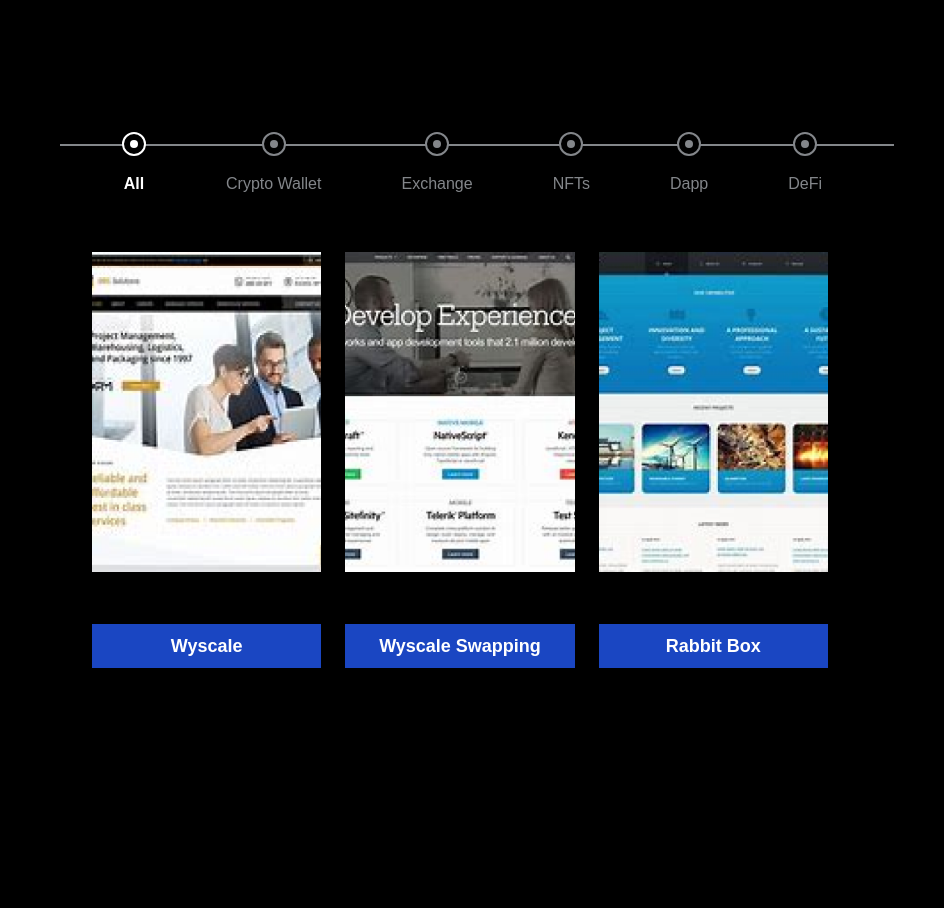
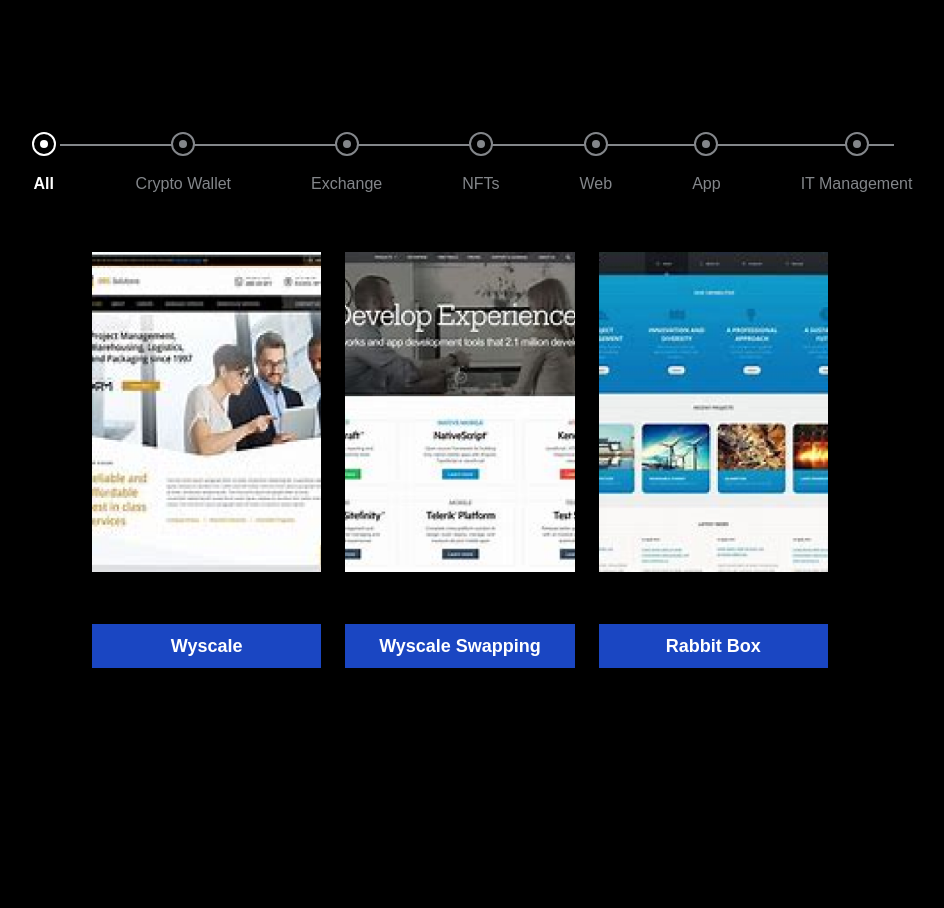
Before and after one commit to adarshkumar790/ledgerlinetechnology, a Next.js app: page /project in a window 1280 px wide. Shown: the part 800-1708 px from the top of the page, without its empty margins (180-1124 px from the left). Built offline with nearby package versions, Linux system fonts and the light colour scheme.

Commit message:
first commit

```diff
--- a/src/components/Project/Category.tsx
+++ b/src/components/Project/Category.tsx
@@ -3,7 +3,7 @@ import React, { useState } from "react";
 import Image from "next/image";
 
 
-const categories = ["All", "Crypto Wallet", "Exchange", "NFTs", "Dapp", "DeFi"];
+const categories = ["All", "Crypto Wallet", "Exchange", "NFTs", "Web", "App", "IT Management"];
 
 const projects = [
   {
```
